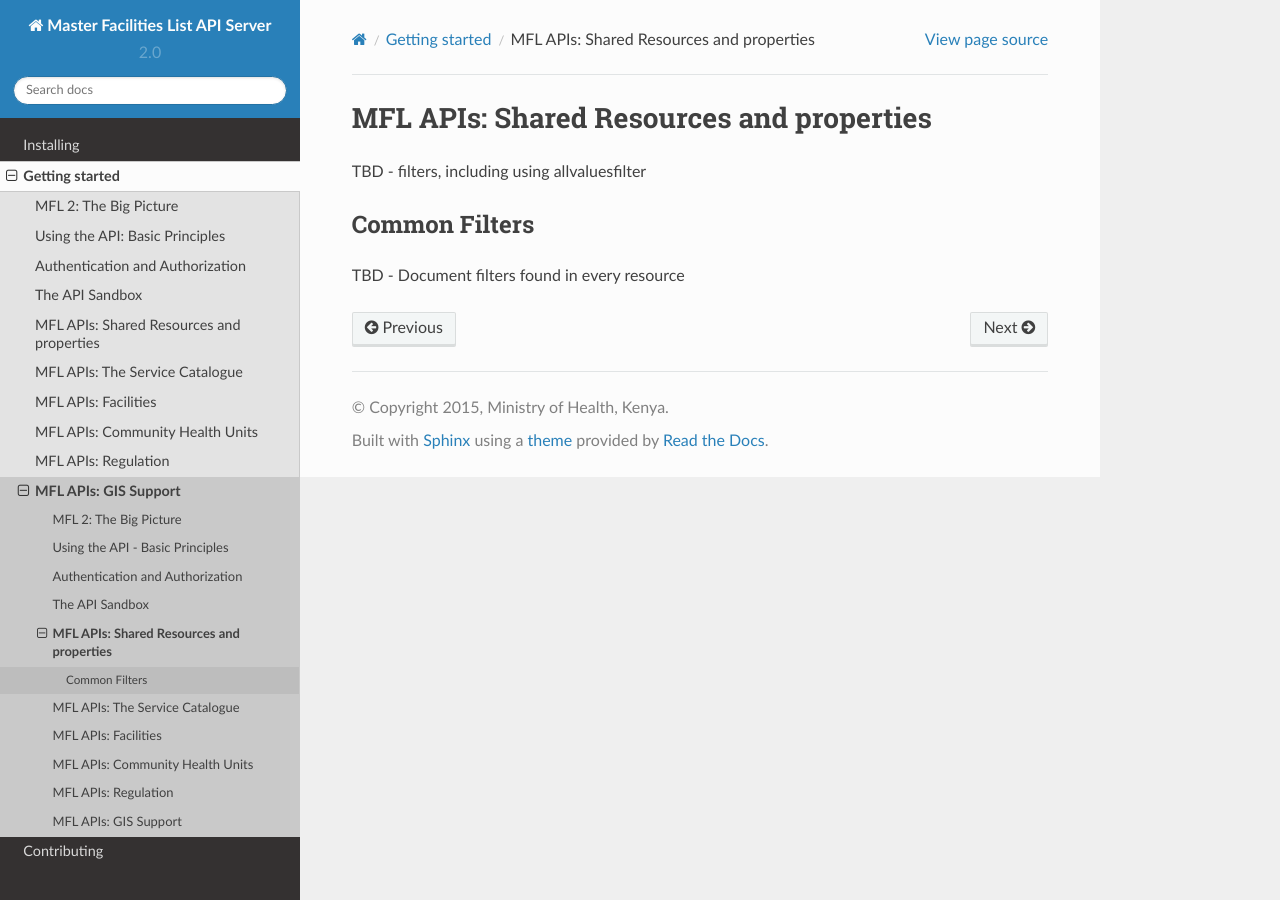
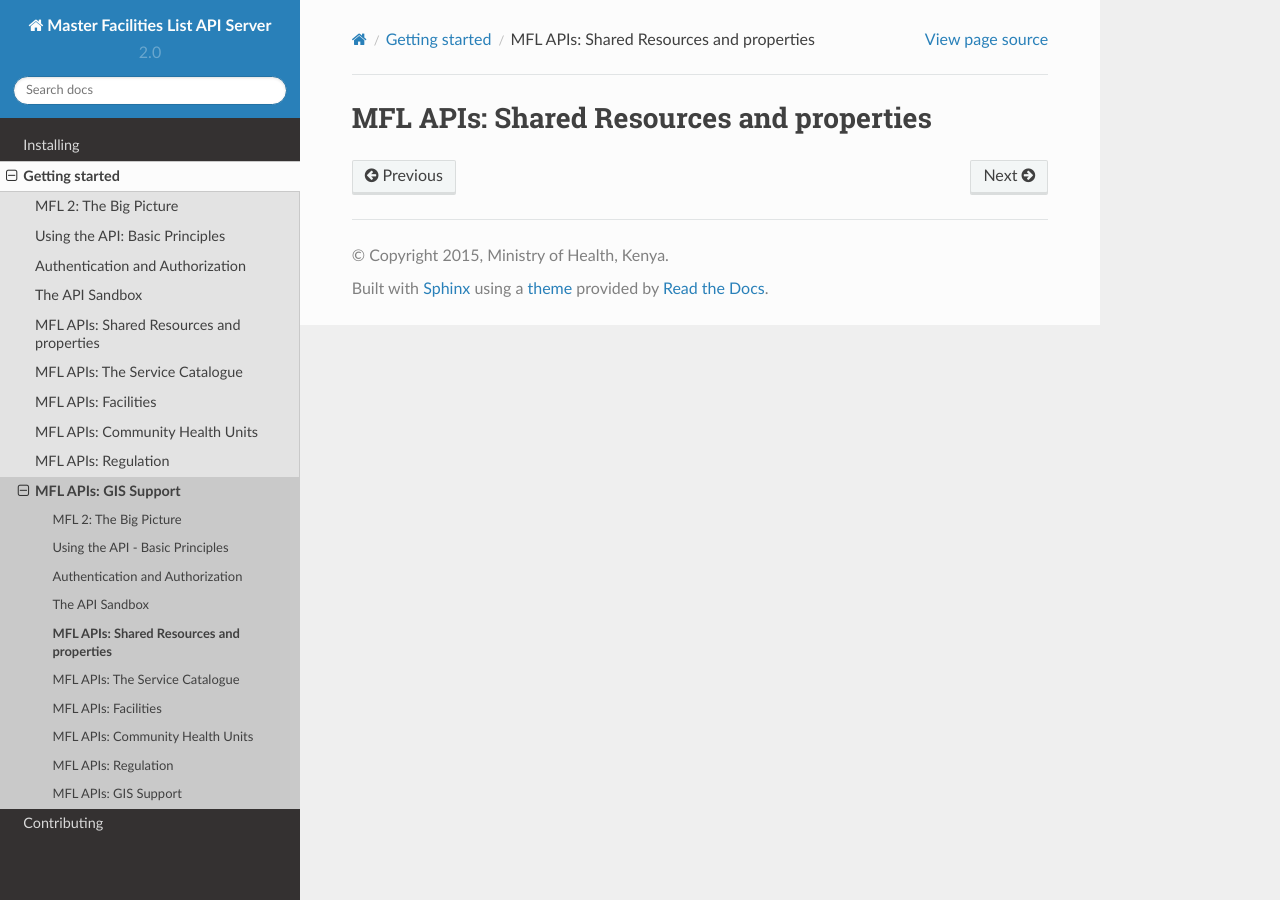
Before and after one commit to MasterFacilityList/mfl_api, a Sphinx documentation site: the page built from docs/getting_started/support_resources.rst, in a window 1280 px wide. Built offline with Sphinx 7.4.7 and the Read the Docs theme 2.0.0, drawn with Linux system fonts in a browser that asks for light colours.

```diff
--- a/docs/getting_started/support_resources.rst
+++ b/docs/getting_started/support_resources.rst
@@ -2,12 +2,7 @@
 ===========================================
 .. include:: ../substitutes.txt
 
-TBD - filters, including using allvaluesfilter
 
-
-Common Filters
--------------------
-TBD - Document filters found in every resource
 
 .. toctree::
     :maxdepth: 2
```
Also changed, not shown: docs/getting_started/api.rst (+4 -5 lines).
